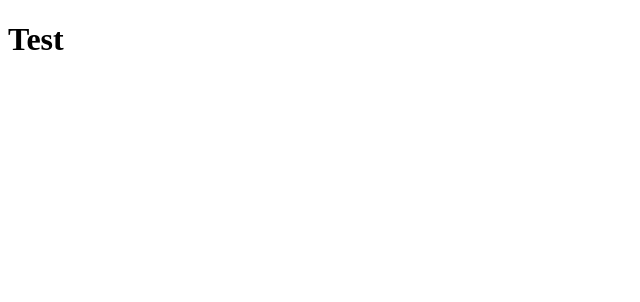
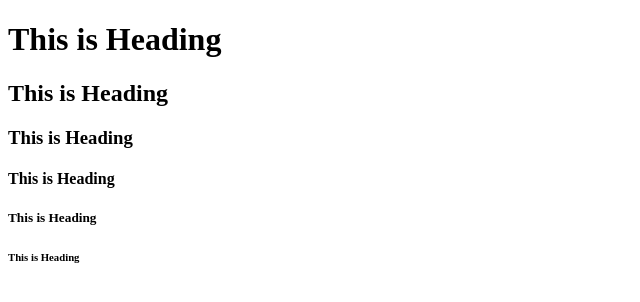
Before and after one commit to DatNTHE140692/how-to-use, a plain HTML site: page index.html in a window 1280 px wide. Shown: the whole page, without its empty margins (0-640 px from the left). Drawn offline with Linux system fonts and the light colour scheme.

Commit message:
Test Changes

```diff
--- a/index.html
+++ b/index.html
@@ -8,8 +8,12 @@
     <link rel="stylesheet" href="css/style.css">
 </head>
 <body>
-    <h1>Test</h1>
-
+    <h1>This is Heading</h1>
+    <h2>This is Heading</h2>
+    <h3>This is Heading</h3>
+    <h4>This is Heading</h4>
+    <h5>This is Heading</h5>
+    <h6>This is Heading</h6>
     <script src="js/script.js" defer></script>
 </body>
 </html>
```
